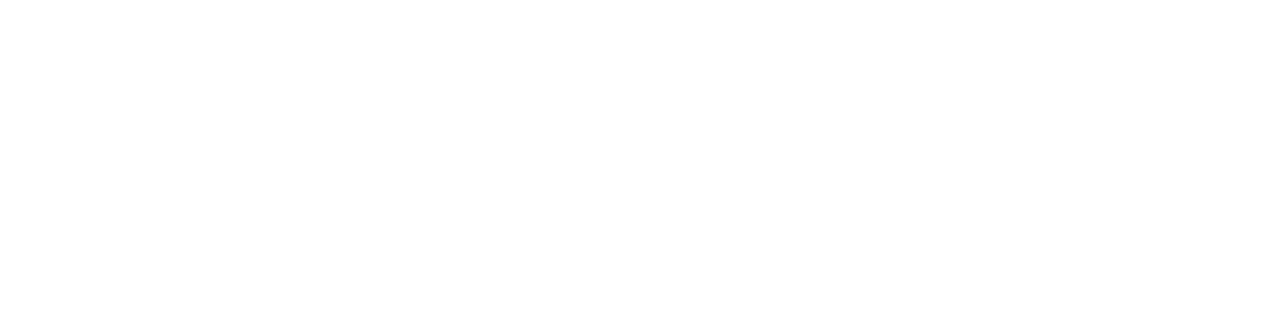
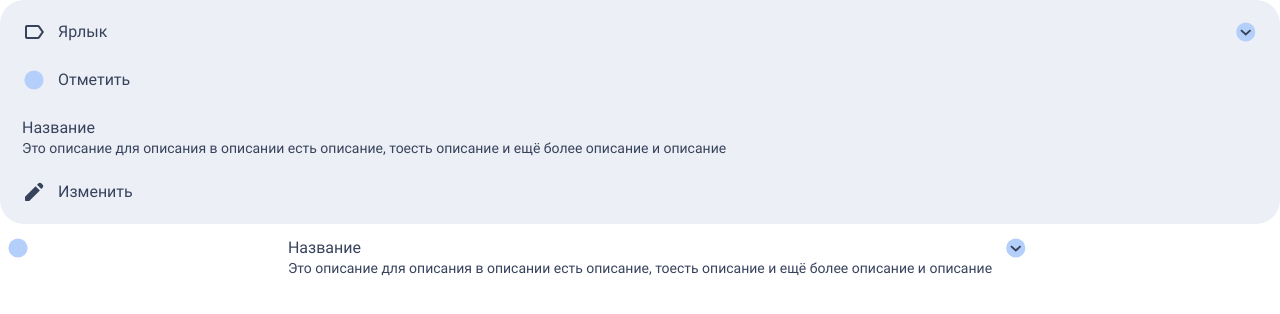
Before and after one commit to zipsite/whattodo, a plain HTML site: page construct.html in a window 1280 px wide. Drawn offline with Linux system fonts and the light colour scheme.

Commit message:
новый элемент

```diff
--- a/access/css/params.css
+++ b/access/css/params.css
@@ -1,11 +1,89 @@
 .marg-box {
     padding: 8px 16px;
+}
+
+.guest-box-row {
+    display: flex;
+    flex-direction: row;
+    align-items: flex-start;
+}
+
+.guest-box-col {
+    display: flex;
+    flex-direction: column;
+    align-items: flex-start;
 }
 
 .content-in-box {
     padding: 12px 6px;
 }
 
-.colored-conteiner {
+.fill-box {
+    width: 100%;
+    /* flex-grow: 1; */
+}
+
+.one-string {
+    white-space: nowrap;
+    overflow: hidden;
+    text-overflow: clip;
 
 }
+
+.hide-box {
+    display: none;
+}
+
+.round-color {
+    background-color: var(--primar-color);
+    border-radius: 24px;
+}
+
+.squar-color {
+    background-color: var(--primar-color);
+    border-radius: 6px;
+}
+
+.norm-text {
+    font-family: 'Roboto';
+    font-style: normal;
+    font-weight: 400;
+    font-size: 20px;
+    line-height: 24px;
+
+    color: #37425C;
+}
+
+.norm-text {
+    font-family: 'Roboto';
+    font-style: normal;
+    font-weight: 400;
+    font-size: 16px;
+    line-height: 24px;
+
+    color: #37425C;
+}
+
+.sub-text {
+    font-family: 'Roboto';
+    font-style: normal;
+    font-weight: 400;
+    font-size: 14px;
+
+    color: #37425C;
+}
+
+.fat-text {
+    font-family: 'Roboto';
+    font-style: normal;
+    font-weight: 500;
+    font-size: 14px;
+
+    color: #37425C;
+}
+
+.icon {
+    width: 24px;
+    height: 24px;
+    display: block;
+}
--- a/access/css/var.css
+++ b/access/css/var.css
@@ -0,0 +1,7 @@
+:root {
+    --text-color: #37425C;
+    --accent-color: #B4D0FA;
+    --primar-color: #ECF0F6;
+    --second-color: #ECF6EE;
+    --bg-color: #FAFAFA;
+}
--- a/construct.html
+++ b/construct.html
@@ -7,7 +7,84 @@
     <link rel="stylesheet" href="/access/css/main.css" />
     <title>Construct</title>
 </head>
-<body>
-    <div class="marg-box"></div>
+<body class="guest-box-col">
+    <div class="marg-box round-color fill-box">
+        <div class="guest-box-col">
+            <div class="guest-box-row fill-box">
+                <div class="guest-box-row fill-box">
+                    <div class="content-in-box">
+                        <img class="icon" src="/access/svg-icon/Label outline.svg" />
+                    </div>
+                    <div class="content-in-box fill-box">
+                        <p class="norm-text">Ярлык</p>
+                    </div>
+                </div>
+                <div class="content-in-box">
+                    <img class="icon" src="/access/svg-icon/arrow-down.svg"/>
+                </div>
+            </div>
+            <div class="guest-box-row fill-box">
+                <div class="content-in-box">
+                    <img class="icon" src="/access/svg-icon/check-no.svg" />
+                </div>
+                <div class="content-in-box fill-box">
+                    <p class="norm-text">Отметить</p>
+                </div>
+            </div>
+            <div class="guest-box-col fill-box">
+                <div class="content-in-box">
+                    <p class="norm-text">Название</p>
+                    <p class="sub-text">Это описание для описания в описании есть описание, тоесть описание и ещё более описание и описание</p>
+                </div>
+            </div>
+            <div class="guest-box-row fill-box">
+                <div class="content-in-box">
+                    <img class="icon" src="/access/svg-icon/edit.svg" />
+                </div>
+                <div class="content-in-box fill-box">
+                    <p class="norm-text">Изменить</p>
+                </div>
+            </div>
+        </div>
+    </div>
+    <div class="fill-box">
+        <div class="guest-box-row">
+            <div class="guest-box-row fill-box">
+                <div class="content-in-box">
+                    <img class="icon" src="/access/svg-icon/check-no.svg" />
+                </div>
+                <div class="content-in-box fill-box hide-box">
+                    <p class="norm-text">Отметить</p>
+                </div>
+            </div>
+            <div class="guest-box-col fill-box">
+                <div class="content-in-box">
+                    <p class="norm-text">Название</p>
+                    <p class="sub-text one-string ">Это описание для описания в описании есть описание, тоесть описание и ещё более описание и описание</p>
+                </div>
+            </div>
+            <div class="guest-box-row fill-box">
+                <div class="guest-box-row fill-box hide-box">
+                    <div class="content-in-box">
+                        <img class="icon" src="/access/svg-icon/Label outline.svg" />
+                    </div>
+                    <div class="content-in-box fill-box">
+                        <p class="norm-text">Ярлык</p>
+                    </div>
+                </div>
+                <div class="content-in-box">
+                    <img class="icon" src="/access/svg-icon/arrow-down.svg"/>
+                </div>
+            </div>
+            <div class="guest-box-row fill-box hide-box">
+                <div class="content-in-box">
+                    <img class="icon" src="/access/svg-icon/edit.svg" />
+                </div>
+                <div class="content-in-box fill-box">
+                    <p class="norm-text">Изменить</p>
+                </div>
+            </div>
+        </div>
+    </div>
 </body>
 </html>
```
Also changed, not shown: access/svg-icon/Label outline.svg (added), access/svg-icon/add.svg (added), access/svg-icon/arrow-down.svg (added), access/svg-icon/arrow-up.svg (added), access/svg-icon/arrow_back.svg (added), access/svg-icon/check-no.svg (added), access/svg-icon/check-yes.svg (added), access/svg-icon/check.svg (added), access/svg-icon/delete.svg (added), access/svg-icon/edit.svg (added), access/svg-icon/face.svg (added), access/svg-icon/save.svg (added), access/svg-icon/settings.svg (added), access/svg-icon/splitscreen.svg (added), 1 more files.
